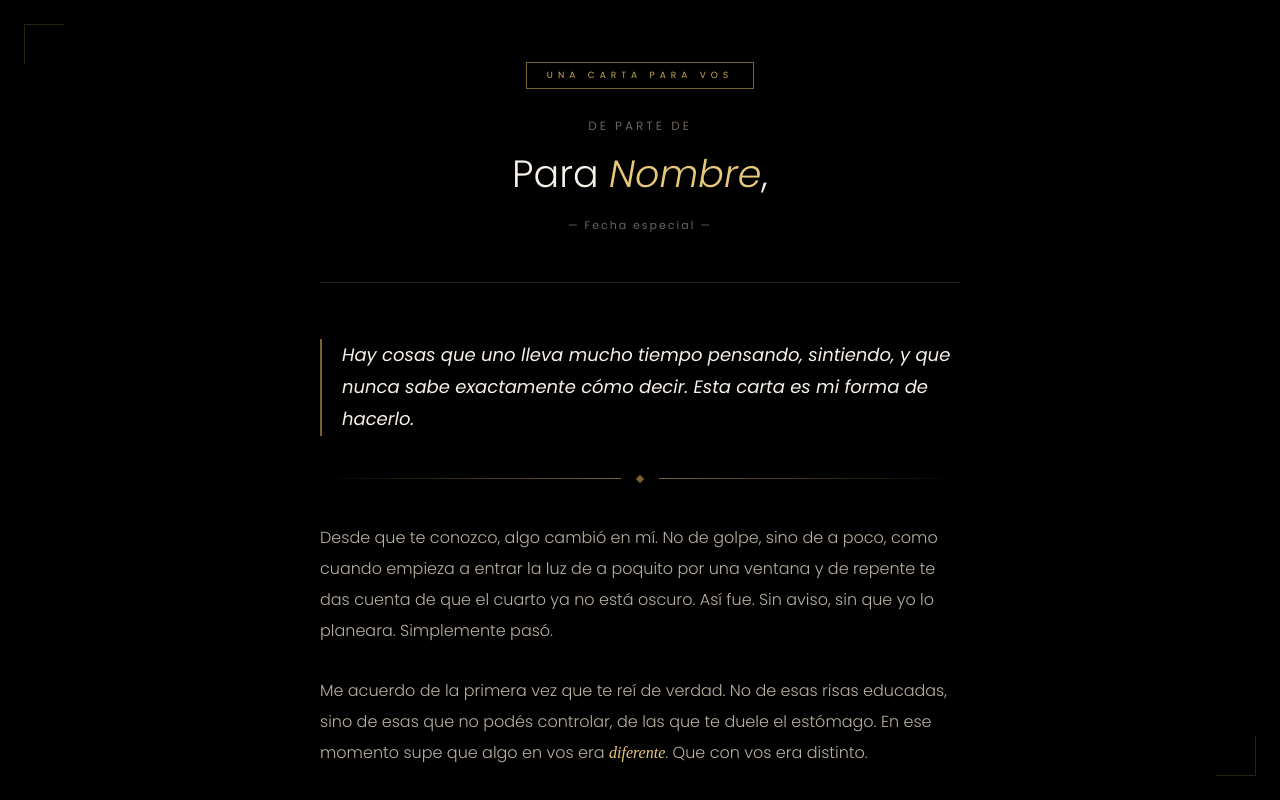
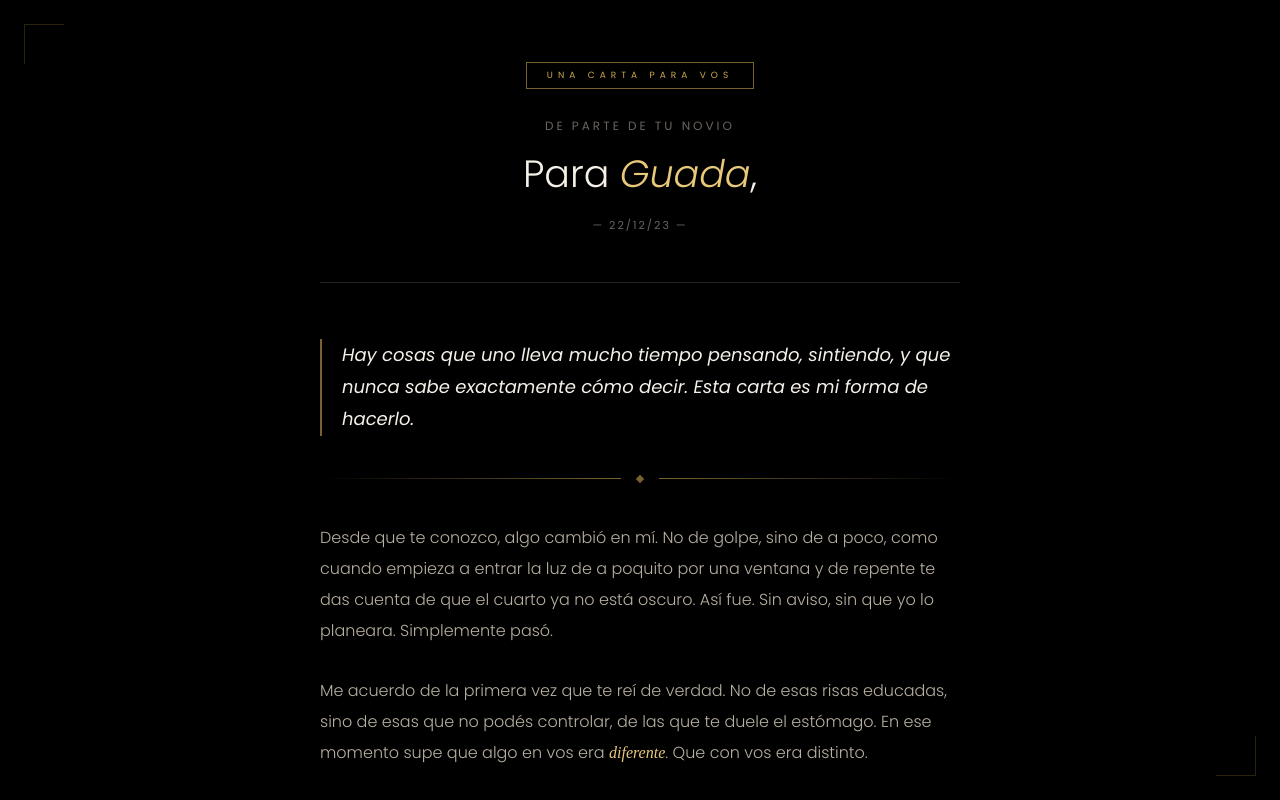
Before and after one commit to sanvalentin-code/carta2, a plain HTML site: page index.html in a window 1280 px wide. Both pictures are taken after a click on the button "ABRIR CARTA". Drawn offline with Linux system fonts and the light colour scheme.

Commit message:
Update index.html

```diff
--- a/index.html
+++ b/index.html
@@ -3,7 +3,7 @@
 <head>
 <meta charset="UTF-8">
 <meta name="viewport" content="width=device-width, initial-scale=1.0">
-<title>Una carta para vos</title>
+<title> para vos</title>
 <link href="https://fonts.googleapis.com/css2?family=Poppins:ital,wght@0,300;0,400;0,500;0,600;0,700;1,300;1,400&display=swap" rel="stylesheet">
 <style>
   *, *::before, *::after { box-sizing: border-box; margin: 0; padding: 0; }
@@ -501,9 +501,9 @@
 
   <div class="letter-header">
     <div class="letter-badge">Una carta para vos</div>
-    <p class="letter-from">De parte de</p>
-    <h1 class="letter-to-name">Para <em>Nombre</em>,</h1>
-    <p class="letter-date">— Fecha especial —</p>
+    <p class="letter-from">De parte de tu novio</p>
+    <h1 class="letter-to-name">Para <em>Guada</em>,</h1>
+    <p class="letter-date">— 22/12/23 —</p>
   </div>
 
   <div class="letter-body">
@@ -565,7 +565,7 @@
 
   <div class="letter-footer">
     <p class="letter-closing">Con todo mi cariño,</p>
-    <p class="letter-signature">Tu nombre</p>
+    <p class="letter-signature">Fran</p>
     <p class="letter-date" style="text-align:right; margin-top:8px;">— Escrito con el corazón</p>
 
     <div class="letter-ps">
```
